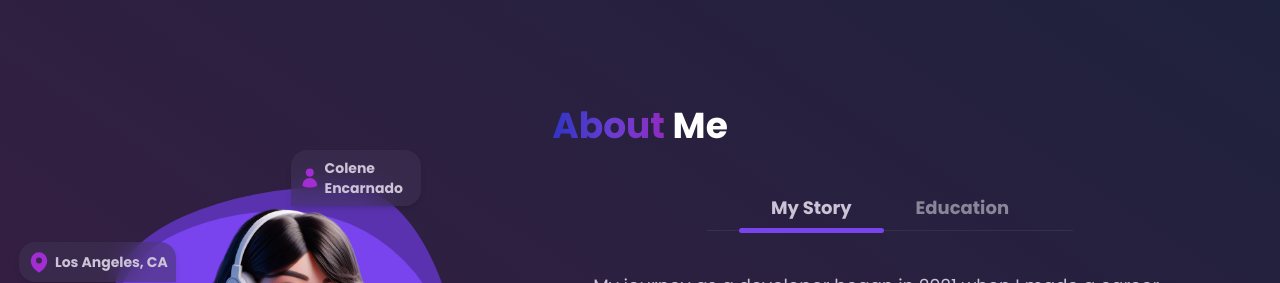
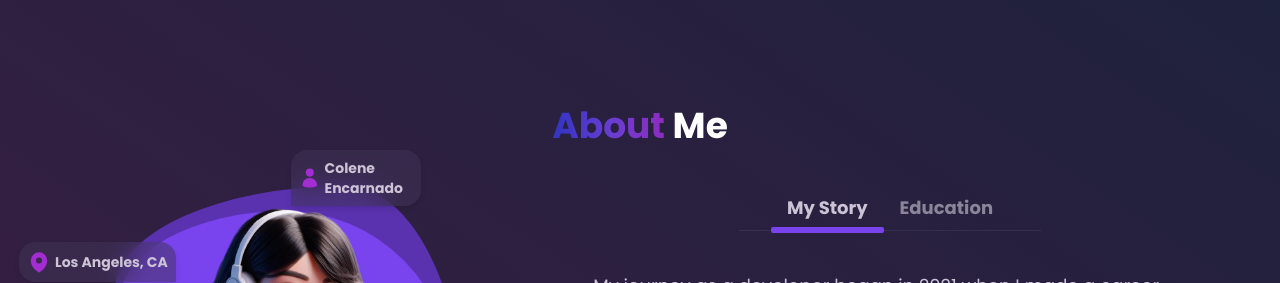
Before and after one commit to encarnac/portfolio, a React (Vite) app: page / in a window 1280 px wide. Shown: the part 966-1249 px from the top of the page. Built offline with nearby package versions, Linux system fonts and the light colour scheme.

Commit message:
Extended transition and shortened highlight

```diff
--- a/src/components/Tab.jsx
+++ b/src/components/Tab.jsx
@@ -10,15 +10,15 @@ export const Tab = ({ active, selectTab, tabName }) => {
         active === tabName
           ? "text-[#6B6573] dark:text-[#CCC3D7]"
           : "dark:text-[#b7b0c2]/70 text-[#726C7B]/70   hover:text-[#6B6573] dark:hover:text-[#CCC3D7]"
-      }  transition duration-300 px-2 md:px-8 relative text-sm sm:text-base md:text-lg font-bold py-2`}
+      }  transition duration-300 px-2 md:px-4 relative text-sm sm:text-base md:text-lg font-bold py-2`}
     >
       <span className="relative">{tabName} </span>
 
       {active === tabName && (
         <motion.div
           layout
-          className="absolute -bottom-[.2rem] left-0 h-[.3rem] w-fit rounded-3xl bg-[#F38BBB] dark:bg-[#7943ed]"
-          animate={{ width: "100%", transition: { duration: 0.3 } }}
+          className="absolute -bottom-[.2rem] left-0 h-[.4rem] w-fit rounded-sm bg-[#F38BBB] dark:bg-[#7943ed]"
+          animate={{ width: "100%", transition: { duration: 0.4 } }}
         />
       )}
     </button>
```
